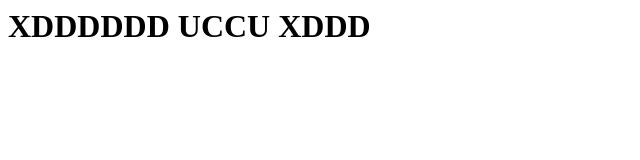
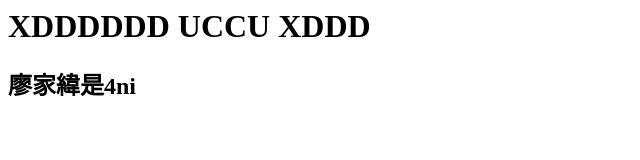
Before and after one commit to kafing89/camp, a plain HTML site: page index.html in a window 1280 px wide. Shown: the whole page, without its empty margins (0-640 px from the left). Drawn offline with Linux system fonts and the light colour scheme.

Commit message:
fix text

```diff
--- a/index.html
+++ b/index.html
@@ -2,8 +2,10 @@
 <html>
 <head>
 	<title>hhhhhhhhh</title>
+	<meta charset="utf-8">
 </head>
 <body>
     <h1>XDDDDDD UCCU XDDD</h1>
+    <h2>廖家緯是4ni</h2>
 </body>
 </html>
```
